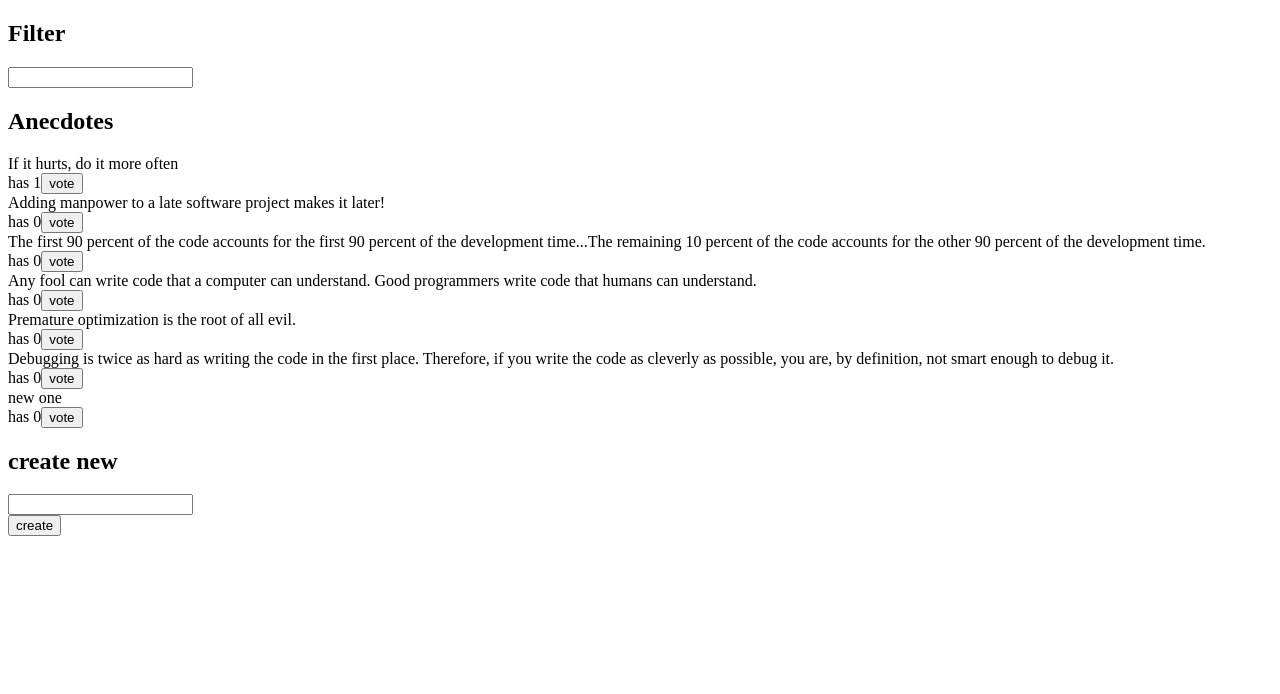
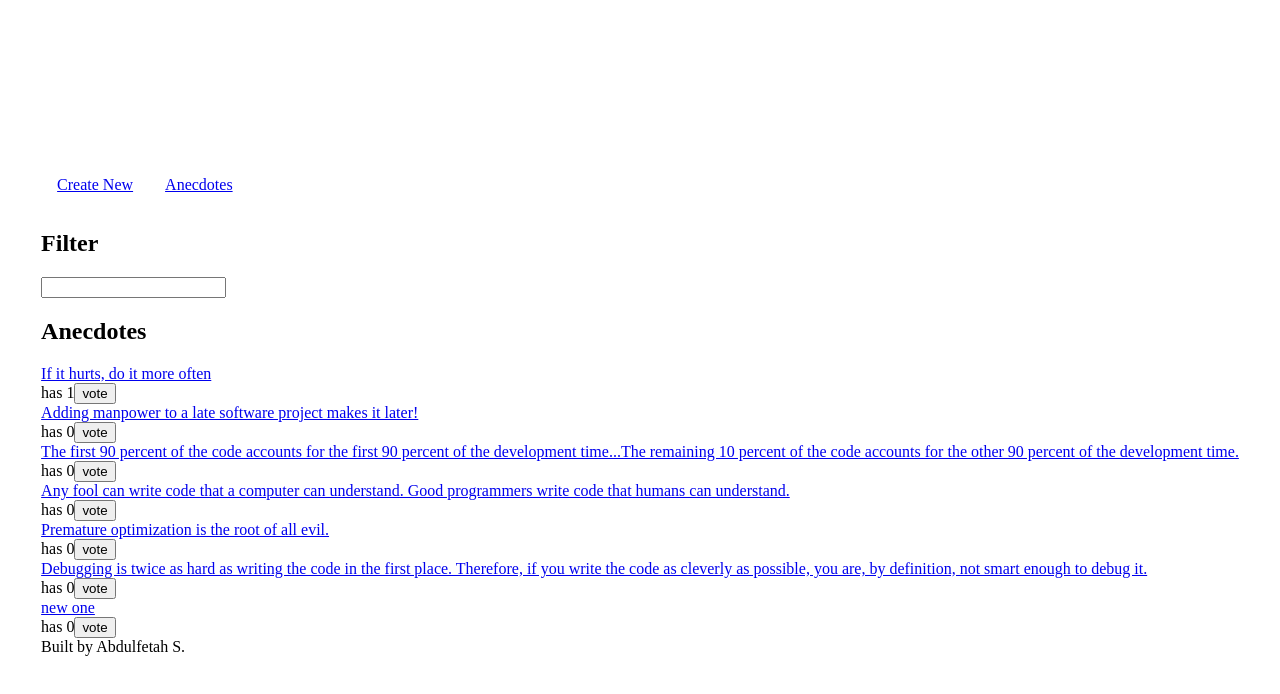
Before and after one commit to iamsuudi/anecdotes, a React (Vite) app: page /anecdotes in a window 1280 px wide. Shown: the top 694 px of the page. Built offline with nearby package versions, Linux system fonts and the light colour scheme; data requests are answered from the project's data file.

Commit message:
feat: Add react routerer

```diff
--- a/package.json
+++ b/package.json
@@ -20,6 +20,7 @@
     "react": "^18.2.0",
     "react-dom": "^18.2.0",
     "react-redux": "^8.1.3",
+    "react-router-dom": "^6.23.1",
     "redux": "^4.2.1"
   },
   "devDependencies": {
--- a/src/App.jsx
+++ /dev/null
@@ -1,116 +0,0 @@
-import { useState, useEffect } from "react";
-import { useSelector, useDispatch } from "react-redux";
-import {
-    createAnecdote,
-    upvoteAnecdote,
-    initializeAnecdotes,
-} from "./reducers/anecdoteReducer";
-import { filterBy } from "./reducers/filterReducer";
-import Notification from "./components/Notification";
-
-function AnecdotesList() {
-    const dispatch = useDispatch();
-    const anecdotes = useSelector(({ anecdotes, filter }) => {
-        console.log("anecdotes ", anecdotes);
-        if (filter === "") return anecdotes;
-        else {
-            const regex = new RegExp(filter, "i");
-            return anecdotes.filter((item) => regex.test(item.content));
-        }
-    });
-
-    const vote = (anecdote) => {
-        dispatch(upvoteAnecdote(anecdote));
-    };
-
-    useEffect(() => {
-        dispatch(initializeAnecdotes());
-        console.log('initialize');
-    }, [dispatch]);
-
-    return (
-        <>
-            <h2>Anecdotes</h2>
-            {anecdotes
-                .map((anecdote) => anecdote)
-                .sort((a, b) => a.votes < b.votes)
-                .map((anecdote) => (
-                    <div key={anecdote.id}>
-                        <div>{anecdote.content}</div>
-                        <div>
-                            has {anecdote.votes}
-                            <button onClick={() => vote(anecdote)}>
-                                vote
-                            </button>
-                        </div>
-                    </div>
-                ))}
-        </>
-    );
-}
-
-function AnecdoteForm() {
-    const dispatch = useDispatch();
-    const [newAnectode, setNewAnectode] = useState("");
-
-    const createNew = async (e) => {
-        e.preventDefault();
-        const content = newAnectode;
-        setNewAnectode("");
-        dispatch(createAnecdote(content));
-    };
-
-    return (
-        <>
-            <h2>create new</h2>
-            <form>
-                <div>
-                    <input
-                        type="text"
-                        value={newAnectode}
-                        onChange={({ target }) => {
-                            setNewAnectode(target.value);
-                        }}
-                    />
-                </div>
-                <button onClick={createNew}>create</button>
-            </form>
-        </>
-    );
-}
-
-function FilterForm() {
-    const dispatch = useDispatch();
-    const filter = useSelector(({ filter }) => filter);
-
-    return (
-        <div>
-            <h2>Filter</h2>
-            <form>
-                <div>
-                    <input
-                        type="text"
-                        value={filter}
-                        onChange={({ target }) => {
-                            // setFilterInput(target.value);
-                            dispatch(filterBy(target.value));
-                        }}
-                    />
-                </div>
-            </form>
-        </div>
-    );
-}
-
-const App = () => {
-    return (
-        <div>
-            <FilterForm />
-            <Notification />
-            <AnecdotesList />
-            <AnecdoteForm />
-        </div>
-    );
-};
-
-export default App;
--- /dev/null
+++ b/src/Router.jsx
@@ -0,0 +1,30 @@
+import { createBrowserRouter, RouterProvider } from "react-router-dom";
+import Anecdotes from "./routers/Anecdotes";
+import App from "./routers/App";
+import Anecdote from "./routers/Anecdote";
+import AnecdoteForm from "./routers/CreatePage";
+
+export default function Router() {
+    const router = createBrowserRouter([
+        {
+            path: "/",
+            element: <App />,
+            children: [
+                {
+                    path: "/create",
+                    element: <AnecdoteForm />,
+                },
+                {
+                    path: "/anecdotes/:id",
+                    element: <Anecdote />,
+                },
+                {
+                    path: "/anecdotes",
+                    element: <Anecdotes />,
+                },
+            ],
+        },
+    ]);
+
+    return <RouterProvider router={router} />;
+}
--- a/src/main.jsx
+++ b/src/main.jsx
@@ -1,10 +1,10 @@
 import ReactDOM from "react-dom/client";
 import { Provider } from "react-redux";
-import App from "./App";
 import store from "./store";
+import Router from "./Router";
 
 ReactDOM.createRoot(document.getElementById("root")).render(
     <Provider store={store}>
-        <App />
+        <Router />
     </Provider>
 );
--- /dev/null
+++ b/src/routers/Anecdote.jsx
@@ -0,0 +1,40 @@
+import { useEffect } from "react";
+import { useDispatch, useSelector } from "react-redux";
+import {
+    initializeAnecdotes,
+    upvoteAnecdote,
+} from "../reducers/anecdoteReducer";
+import { useParams } from "react-router-dom";
+
+export default function Anecdote() {
+    const dispatch = useDispatch();
+    const params = useParams();
+    const anecdote = useSelector(({ anecdotes }) => {
+        console.log(anecdotes);
+        const anecdote = anecdotes.filter((item) => item.id === params.id);
+        console.log(anecdote[0]);
+        return anecdote[0];
+    });
+
+    const vote = (anecdote) => {
+        dispatch(upvoteAnecdote(anecdote));
+    };
+
+    useEffect(() => {
+        dispatch(initializeAnecdotes());
+        // console.log("initialize");
+    }, [dispatch]);
+
+    return (
+        <>
+            {anecdote ? <div>
+                <div>{anecdote.id}</div>
+                <div>{anecdote.content}</div>
+                <div>
+                    has {anecdote.votes}
+                    <button onClick={() => vote(anecdote)}>vote</button>
+                </div>
+            </div> : <div>loading...</div>}
+        </>
+    );
+}
--- /dev/null
+++ b/src/routers/Anecdotes.jsx
@@ -0,0 +1,76 @@
+import { useEffect } from "react";
+import { useDispatch, useSelector } from "react-redux";
+import {
+    initializeAnecdotes,
+    upvoteAnecdote,
+} from "../reducers/anecdoteReducer";
+import { filterBy } from "../reducers/filterReducer";
+import { NavLink } from "react-router-dom";
+
+function FilterForm() {
+    const dispatch = useDispatch();
+    const filter = useSelector(({ filter }) => filter);
+
+    return (
+        <div>
+            <h2>Filter</h2>
+            <form>
+                <div>
+                    <input
+                        type="text"
+                        value={filter}
+                        onChange={({ target }) => {
+                            // setFilterInput(target.value);
+                            dispatch(filterBy(target.value));
+                        }}
+                    />
+                </div>
+            </form>
+        </div>
+    );
+}
+
+export default function Anecdotes() {
+    const dispatch = useDispatch();
+    const anecdotes = useSelector(({ anecdotes, filter }) => {
+        // console.log("anecdotes ", anecdotes);
+        if (filter === "") return anecdotes;
+        else {
+            const regex = new RegExp(filter, "i");
+            return anecdotes.filter((item) => regex.test(item.content));
+        }
+    });
+
+    const voteHandler = (anecdote) => {
+        dispatch(upvoteAnecdote(anecdote));
+    };
+
+    useEffect(() => {
+        dispatch(initializeAnecdotes());
+        // console.log("initialize");
+    }, [dispatch]);
+
+    return (
+        <>
+            <FilterForm />
+            <h2>Anecdotes</h2>
+            {/* <Notification /> */}
+            {anecdotes
+                .map((anecdote) => anecdote)
+                .sort((a, b) => a.votes < b.votes)
+                .map((anecdote) => (
+                    <div key={anecdote.id}>
+                        <NavLink to={`/anecdotes/${anecdote.id}`}>
+                            {anecdote.content}
+                        </NavLink>
+                        <div>
+                            has {anecdote.votes}
+                            <button onClick={() => voteHandler(anecdote)}>
+                                vote
+                            </button>
+                        </div>
+                    </div>
+                ))}
+        </>
+    );
+}
--- /dev/null
+++ b/src/routers/App.jsx
@@ -0,0 +1,34 @@
+import { Outlet, NavLink } from "react-router-dom";
+
+const App = () => {
+    return (
+        <div
+            style={{
+                display: "flex",
+                minHeight: "100dvh",
+                alignItems: "center",
+                justifyContent: "center",
+            }}
+        >
+            <div
+                style={{
+                }}
+            >
+                <div
+                    style={{
+                        display: "flex",
+                        gap: "2rem",
+                        padding: "1rem",
+                    }}
+                >
+                    <NavLink to={"/create"}>Create New</NavLink>
+                    <NavLink to={"/anecdotes"}>Anecdotes</NavLink>
+                </div>
+                <Outlet />
+                <div>Built by Abdulfetah S.</div>
+            </div>
+        </div>
+    );
+};
+
+export default App;
--- /dev/null
+++ b/src/routers/CreatePage.jsx
@@ -0,0 +1,36 @@
+import { useState } from "react";
+import { useDispatch } from "react-redux";
+import { createAnecdote } from "../reducers/anecdoteReducer";
+import { useNavigate } from "react-router-dom";
+
+export default function AnecdoteForm() {
+    const dispatch = useDispatch();
+    const [newAnectode, setNewAnectode] = useState("");
+    const navigate = useNavigate();
+
+    const createNew = async (e) => {
+        e.preventDefault();
+        const content = newAnectode;
+        setNewAnectode("");
+        dispatch(createAnecdote(content));
+        navigate("/anecdotes");
+    };
+
+    return (
+        <>
+            <h2>create new</h2>
+            <form>
+                <div>
+                    <input
+                        type="text"
+                        value={newAnectode}
+                        onChange={({ target }) => {
+                            setNewAnectode(target.value);
+                        }}
+                    />
+                </div>
+                <button onClick={createNew}>create</button>
+            </form>
+        </>
+    );
+}
```
Also changed, not shown: 1 other file (tests, documents, lock files or other folders).
